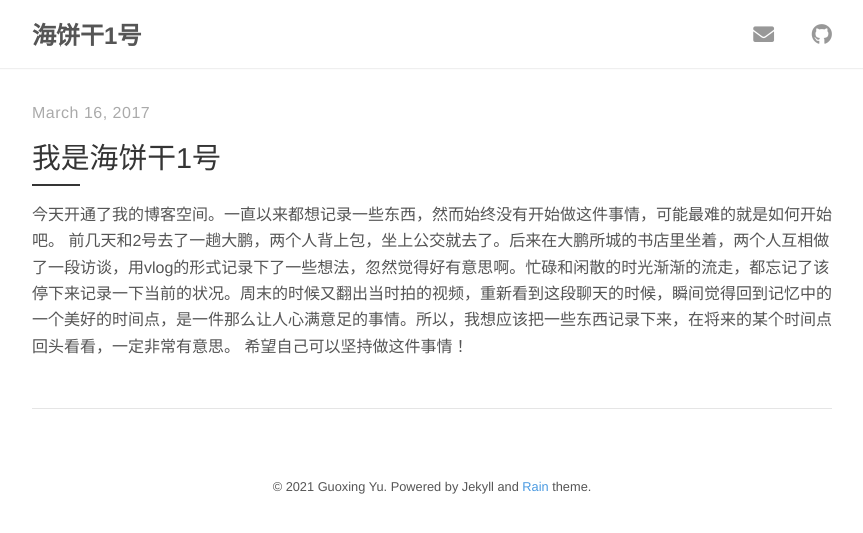
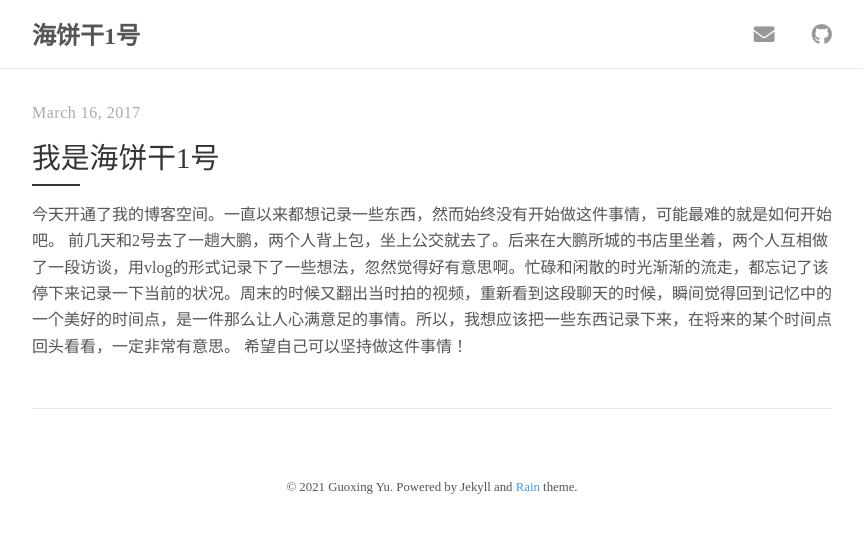
Before and after one commit to gxyu-star/myblog, a Jekyll site: the page built from index.html, in a window 1280 px wide. Shown: the top 533 px of the page, without its empty margins (208-1071 px from the left). Built offline with Jekyll 4.4.1, drawn with Linux system fonts in a browser that asks for light colours; nearby versions of some CDN libraries; the list of posts is cut into pages by our own code.

Commit message:
change font to fangsong

```diff
--- a/_sass/rain/_base.scss
+++ b/_sass/rain/_base.scss
@@ -11,7 +11,7 @@ body {
 }
 
 html {
-  font-family: $sans-serif;
+  font-family: $chinese-font;
   font-size: 14px;
   overflow-y: scroll;
 
@@ -31,7 +31,7 @@ h4,
 h5,
 h6 {
   color: $default-shade;
-  font-family: $sans-serif;
+  font-family: $chinese-font;
   line-height: normal;
 }
 
--- a/_sass/rain/_catalogue.scss
+++ b/_sass/rain/_catalogue.scss
@@ -17,14 +17,14 @@
 
   &-time {
     color: $default-tint;
-    font-family: $sans-serif;
+    font-family: $chinese-font;
     letter-spacing: .5px;
   }
 
   &-title {
     color: $default-shade;
     display: block;
-    font-family: $sans-serif;
+    font-family: $chinese-font;
     font-size: 1.8rem;
     font-weight: 500;
     margin: .5rem 0;
--- a/_sass/rain/_layout.scss
+++ b/_sass/rain/_layout.scss
@@ -70,7 +70,7 @@ footer,
 
   a {
     color: $default-color;
-    font-family: $sans-serif;
+    font-family: $chinese-font;
   }
 }
 
@@ -89,7 +89,7 @@ footer,
 }
 
 footer {
-  font-family: $sans-serif;
+  font-family: $chinese-font;
   padding: 2rem 0;
   text-align: center;
 
--- a/_sass/rain/_pagination.scss
+++ b/_sass/rain/_pagination.scss
@@ -1,6 +1,6 @@
 .pagination {
   border-top: .5px solid $grey-2;
-  font-family: $sans-serif;
+  font-family: $chinese-font;
   padding-top: 2rem;
   position: relative;
   text-align: center;
@@ -13,7 +13,7 @@
   .top {
     @include transition(all .3s ease-out);
     color: $default-color;
-    font-family: $sans-serif;
+    font-family: $chinese-font;
     font-size: 1.1rem;
     opacity: .6;
 
--- a/_sass/rain/_post.scss
+++ b/_sass/rain/_post.scss
@@ -15,7 +15,7 @@
   &-title {
     color: $default-shade;
     font-family: $chinese-font;
-    font-size: 1.5rem;
+    font-size: 2.5rem;
     margin: 0 0 1rem 0;
     text-align: left;
   }
```
